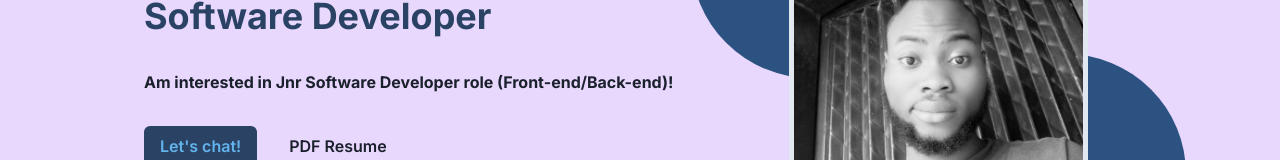
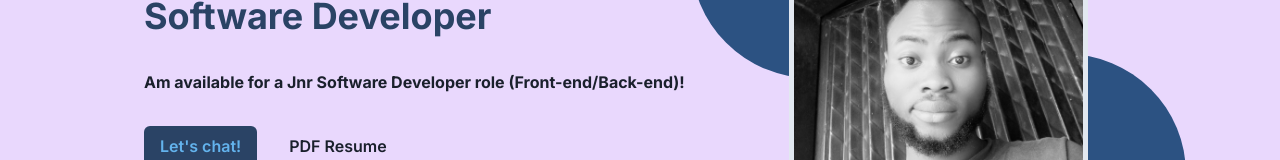
Before and after one commit to iamkennis/new-portfolio, a Next.js app: page / in a window 1280 px wide. Shown: the part 315-475 px from the top of the page. Built offline with nearby package versions, Linux system fonts and the light colour scheme.

Commit message:
fixed bugs text

```diff
--- a/src/sections/hero/HeroSection.tsx
+++ b/src/sections/hero/HeroSection.tsx
@@ -88,7 +88,7 @@ export const HeroSection = () => {
               </AnimateChild>
               <AnimateChild>
                 <Text fontWeight="bold" colorScheme="gray">
-                  Am interested in Jnr Software Developer role (Front-end/Back-end)!
+                  Am available for a Jnr Software Developer role (Front-end/Back-end)!
                 </Text>
               </AnimateChild>
               <AnimateChild>
```
